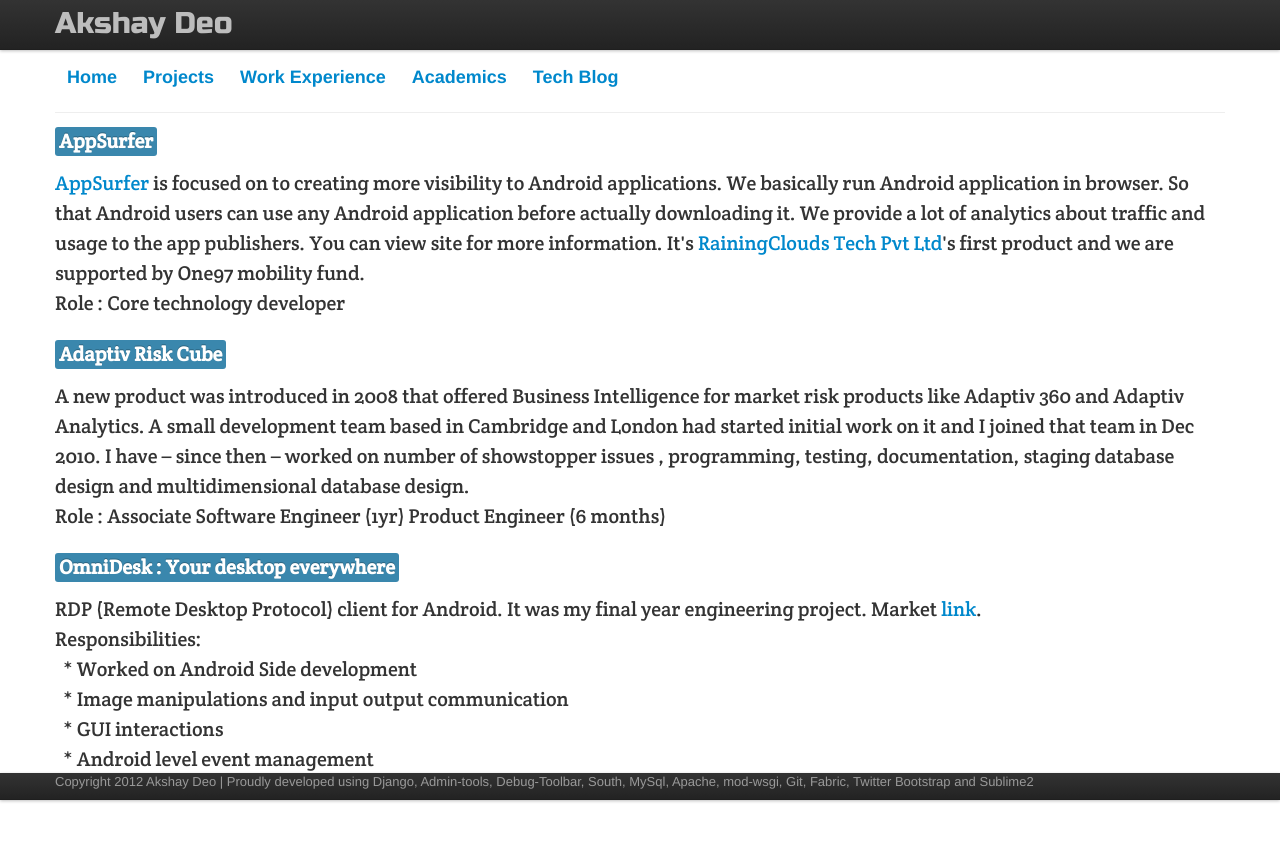
After one commit to akshaydeo/akshaydeodotme, a Django app: template templates/dashboard/projects.html in a window 1280 px wide. The commit adds this page. Run offline with Django 3.2, Linux system fonts and the light colour scheme; the template is opened without the code that fills it, so the values that code supplies are empty; parts of the project's set-up code (start-up, migrations or seed data) failed here and were passed over; some libraries are stand-ins or nearby versions.

Commit message:
added projects page

```diff
--- a/dashboard/urls.py
+++ b/dashboard/urls.py
@@ -1,5 +1,7 @@
 from django.conf.urls import patterns, include, url
 
 urlpatterns = patterns('',
+	url(r'projects$', 'akshaydeodotme.dashboard.views.projects'),
     url(r'$', 'akshaydeodotme.dashboard.views.index'),
+
 )
--- a/dashboard/views.py
+++ b/dashboard/views.py
@@ -2,4 +2,7 @@
 from django.template import RequestContext
 
 def index(request):
-	return render_to_response("dashboard/index.html", context_instance = RequestContext(request))
+	return render_to_response("dashboard/index.html", {'tab_id' : '1'}, context_instance = RequestContext(request))
+
+def projects(request):
+	return render_to_response("dashboard/projects.html", {'tab_id' : '2'}, context_instance = RequestContext(request))
--- a/templates/base.html
+++ b/templates/base.html
@@ -37,16 +37,17 @@
 					<!-- Be sure to leave the brand out there if you want it shown -->
 					<a class="brand" href="#" style="font-family: 'Russo One', sans-serif; font-size:30px; color:#BDBDBD; ">Akshay Deo</a>
 				</div>
+
 			</div>
 		</div>
 		<div class="container">
 			<div class="subnav subnav-fixed">
 				<ul class="nav nav-pills">
-					<li class="active" style="font-size:18px; font-weight:bold;"><a href="">Home</a></li>
-					<li class="" style="font-size:18px; font-weight:bold; "><a href="">Projects</a></li>
-					<li class="" style="font-size:18px; font-weight:bold; "><a href="">Work Experience</a></li>
-					<li class="" style="font-size:18px; font-weight:bold; "><a href="">Academics</a></li>
-					<li class="" style="font-size:18px; font-weight:bold; "><a href="">Tech Blog</a></li>
+					<li {% if tab_id == '1' %} class="active" {% endif %} style="font-size:18px; font-weight:bold;"><a href="/">Home</a></li>
+					<li {% if tab_id == '2' %} class="active" {% endif %} style="font-size:18px; font-weight:bold; "><a href="/projects">Projects</a></li>
+					<li {% if tab_id == '3' %} class="active" {% endif %} style="font-size:18px; font-weight:bold; "><a href="">Work Experience</a></li>
+					<li {% if tab_id == '4' %} class="active" {% endif %} style="font-size:18px; font-weight:bold; "><a href="">Academics</a></li>
+					<li {% if tab_id == '5' %} class="active" {% endif %} style="font-size:18px; font-weight:bold; "><a href="">Tech Blog</a></li>
 				</ul>
 			</div>
 			<hr>
--- /dev/null
+++ b/templates/dashboard/projects.html
@@ -0,0 +1,33 @@
+{% extends "base.html" %}
+
+{% block container %}
+	<div class="container">
+		<span class="label label-info" style="font-family: 'Crete Round', serif; font-size:20px; font-weight:400px;">
+			AppSurfer
+		</span></br></br>
+		<p style="font-family: 'Crete Round', serif; font-size:20px; font-weight:400px; line-height:150%">
+			<a href="http://appsurfer.com" targe"_blank">AppSurfer</a> is focused on to creating more visibility to Android applications. We basically run Android application in browser. So that Android users can use any Android application before actually downloading it. We provide a lot of analytics about traffic and usage to the app publishers. You can view site for more information. It's <a href="http://rainingclouds.com" target="_blank">RainingClouds Tech Pvt Ltd</a>'s first product and we are supported by One97 mobility fund.</br>
+			Role : Core technology developer
+		</p></br>
+		<span class="label label-info" style="font-family: 'Crete Round', serif; font-size:20px; font-weight:400px;">
+			Adaptiv Risk Cube
+		</span></br></br>
+		<p style="font-family: 'Crete Round', serif; font-size:20px; font-weight:400px; line-height:150%">
+			A new product was introduced in 2008 that offered Business Intelligence for market risk products like Adaptiv 360 and Adaptiv Analytics. A small development team based in Cambridge and London had started initial work on it and I joined that team in Dec 2010. I have – since then – worked on number of showstopper issues , programming, testing, documentation, staging database design and multidimensional database design.
+			</br>
+			Role : Associate Software Engineer (1yr) Product Engineer (6 months)
+		</p></br>
+			<span class="label label-info" style="font-family: 'Crete Round', serif; font-size:20px; font-weight:400px;">
+			OmniDesk : Your desktop everywhere
+		</span></br></br>
+		<p style="font-family: 'Crete Round', serif; font-size:20px; font-weight:400px; line-height:150%">
+			RDP (Remote Desktop Protocol) client for Android. It was my final year engineering project. Market <a href="https://play.google.com/store/apps/details?id=com.mazze.omniDesk&feature=search_result#?t=W251bGwsMSwxLDEsImNvbS5tYXp6ZS5vbW5pRGVzayJd" target="_blank">link</a>.</br>
+			Responsibilities:</br>
+				&nbsp&nbsp* Worked on Android Side development</br>
+				&nbsp&nbsp* Image manipulations and input output communication</br>
+				&nbsp&nbsp* GUI interactions</br>
+				&nbsp&nbsp* Android level event management</br>
+		</p></br>
+	</div>
+
+{% endblock %}
--- a/urls.py
+++ b/urls.py
@@ -8,7 +8,7 @@
 urlpatterns = patterns('',
     url(r'^admin/doc/', include('django.contrib.admindocs.urls')),
     url(r'^admin/', include(admin.site.urls)),
-    url(r'^$', include('akshaydeodotme.dashboard.urls'))
+    url(r'^', include('akshaydeodotme.dashboard.urls'))
 )+ static(settings.MEDIA_URL, document_root=settings.MEDIA_ROOT)
 
 if settings.DEBUG:
```
Also changed, not shown: media/img/profile.jpg.
